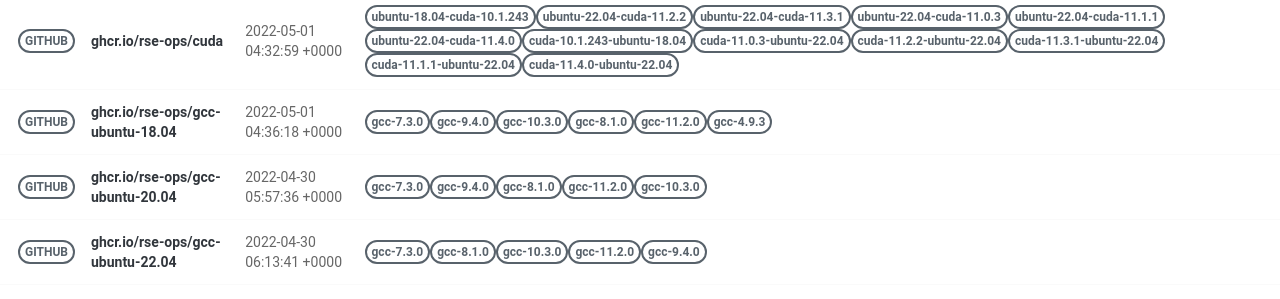
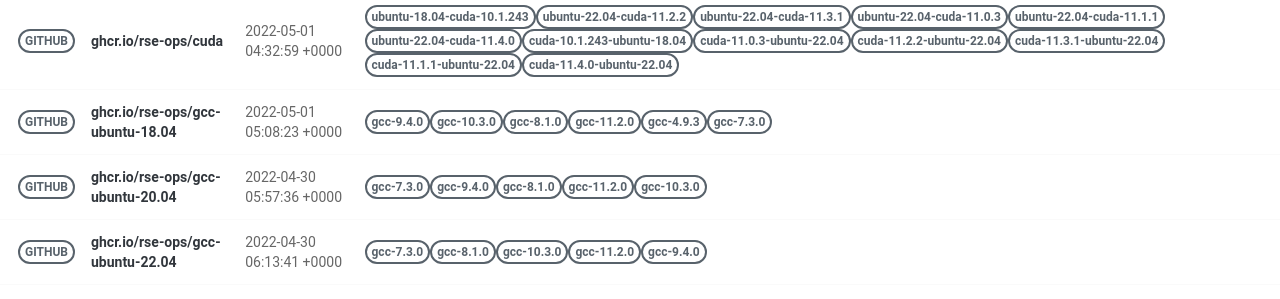
Before and after one commit to rse-ops/docker-images, a Jekyll site: the page built from pages/index.md, in a window 1280 px wide. Shown: the part 502-801 px from the top of the page. Built offline with Jekyll 4.4.1, drawn with Linux system fonts in a browser that asks for light colours; nearby versions of some CDN libraries.

Commit message:
Automated push to update library 2022-05-01

```diff
--- a/_library/ghcr.io-rse-ops-gcc-ubuntu-18.04.md
+++ b/_library/ghcr.io-rse-ops-gcc-ubuntu-18.04.md
@@ -1,14 +1,11 @@
 ---
 layout: container
 name: ghcr.io/rse-ops/gcc-ubuntu-18.04
-updated_at: 2022-05-01 04:36:18.689139
+updated_at: 2022-05-01 05:08:23.267540
 
 
 container_url: https://github.com/orgs/rse-ops/packages/container/package/gcc-ubuntu-18.04
 versions:
- - tag: gcc-7.3.0
-   dockerfile: https://github.com/rse-ops/docker-images/blob/main/ubuntu/gcc/Dockerfile
-   manifest: https://crane.ggcr.dev/manifest/ghcr.io/rse-ops/gcc-ubuntu-18.04:gcc-7.3.0
  - tag: gcc-9.4.0
    dockerfile: https://github.com/rse-ops/docker-images/blob/main/ubuntu/gcc/Dockerfile
    manifest: https://crane.ggcr.dev/manifest/ghcr.io/rse-ops/gcc-ubuntu-18.04:gcc-9.4.0
```
Also changed, not shown: other parts of _library/ghcr.io-rse-ops-gcc-ubuntu-18.04.md (+3 -0 lines).
